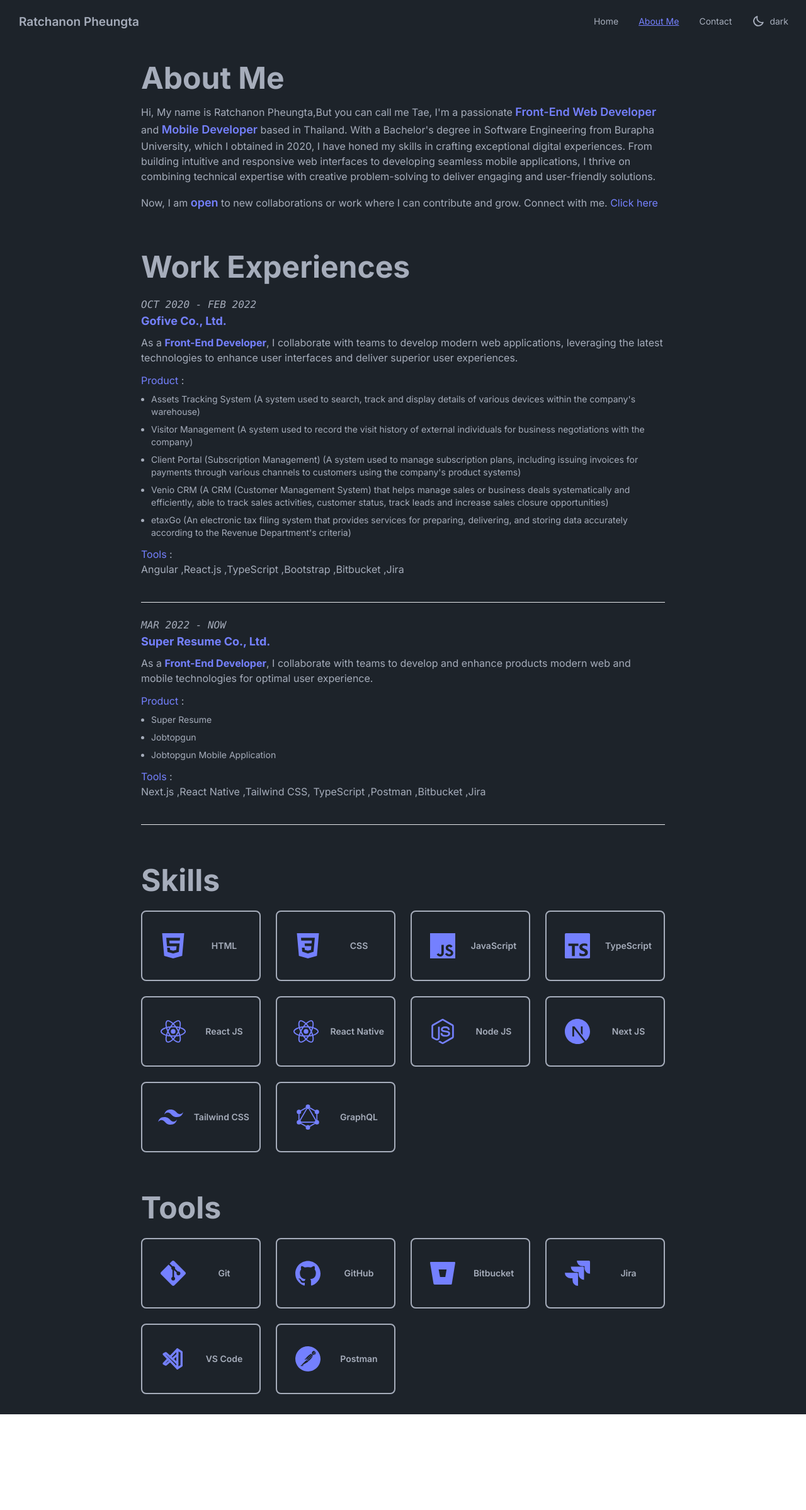
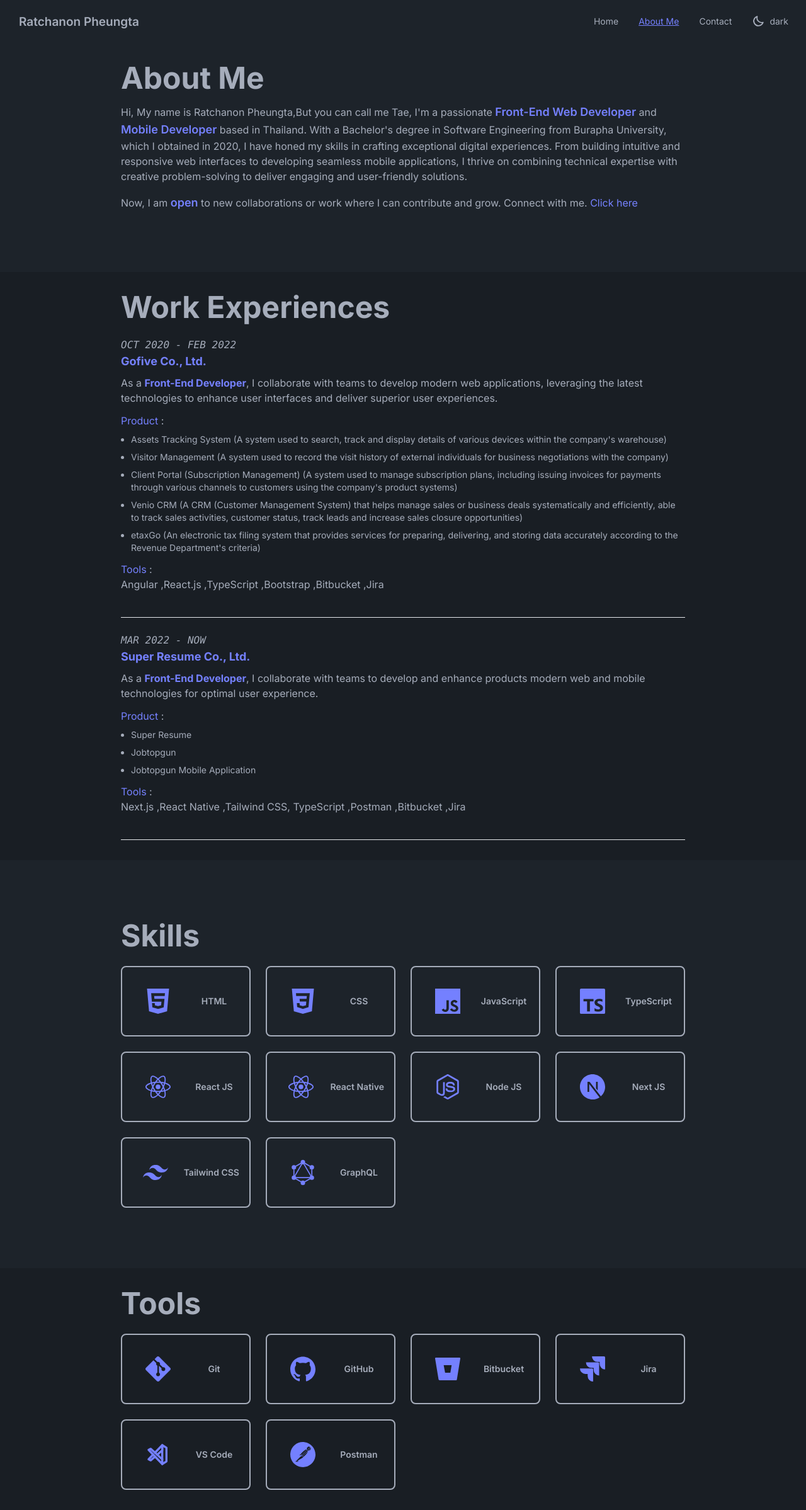
Before and after one commit to taete258/portfolio, a Next.js app: page /about-me in a window 1280 px wide. Shown: the whole page at 63% size. Before the commit the page ends 2246 px from the top, so only its background shows below. Built offline with nearby package versions, Linux system fonts and the light colour scheme.

Commit message:
fix: improve ui

```diff
--- a/src/app/about-me/layout.tsx
+++ b/src/app/about-me/layout.tsx
@@ -12,9 +12,7 @@
       className="flex flex-1 flex-col items-center justify-between bg-base-100"
       data-theme={theme}
     >
-      <div className="w-full h-full max-w-4xl p-8">
-        {<Suspense>{children}</Suspense>}
-      </div>
+      <div className="w-full h-full">{<Suspense>{children}</Suspense>}</div>
     </main>
   );
 }
--- a/src/app/about-me/page.tsx
+++ b/src/app/about-me/page.tsx
@@ -6,9 +6,10 @@
 
 export default function Page() {
   return (
-    <div className="w-full h-full flex  flex-col justify-center  space-y-16">
+    <div className="w-full h-full flex flex-col justify-center  space-y-16">
       {/* About Me Section */}
-      <div className="space-y-4">
+      <div className="p-8 w-full">
+        <div className="space-y-4 max-w-4xl mx-auto">
           <h1 className="text-5xl font-bold">About Me</h1>
           <p>
             {
@@ -37,15 +38,28 @@
             </Link>
           </p>
         </div>
+      </div>
 
       {/* experience */}
+      <div className="bg-base-200 p-8 w-full ">
+        <div className="max-w-4xl mx-auto">
           <WorkExperienceSection />
+        </div>
+      </div>
 
       {/* Skills Section */}
+      <div className="p-8 w-full ">
+        <div className="max-w-4xl mx-auto">
           <SkillSection />
+        </div>
+      </div>
 
       {/* Tools */}
+      <div className="bg-base-200 p-8 w-full ">
+        <div className="max-w-4xl mx-auto">
           <ToolsSection />
+        </div>
+      </div>
     </div>
   );
 }
```
Lines whose indentation alone changed are shown as unchanged.
